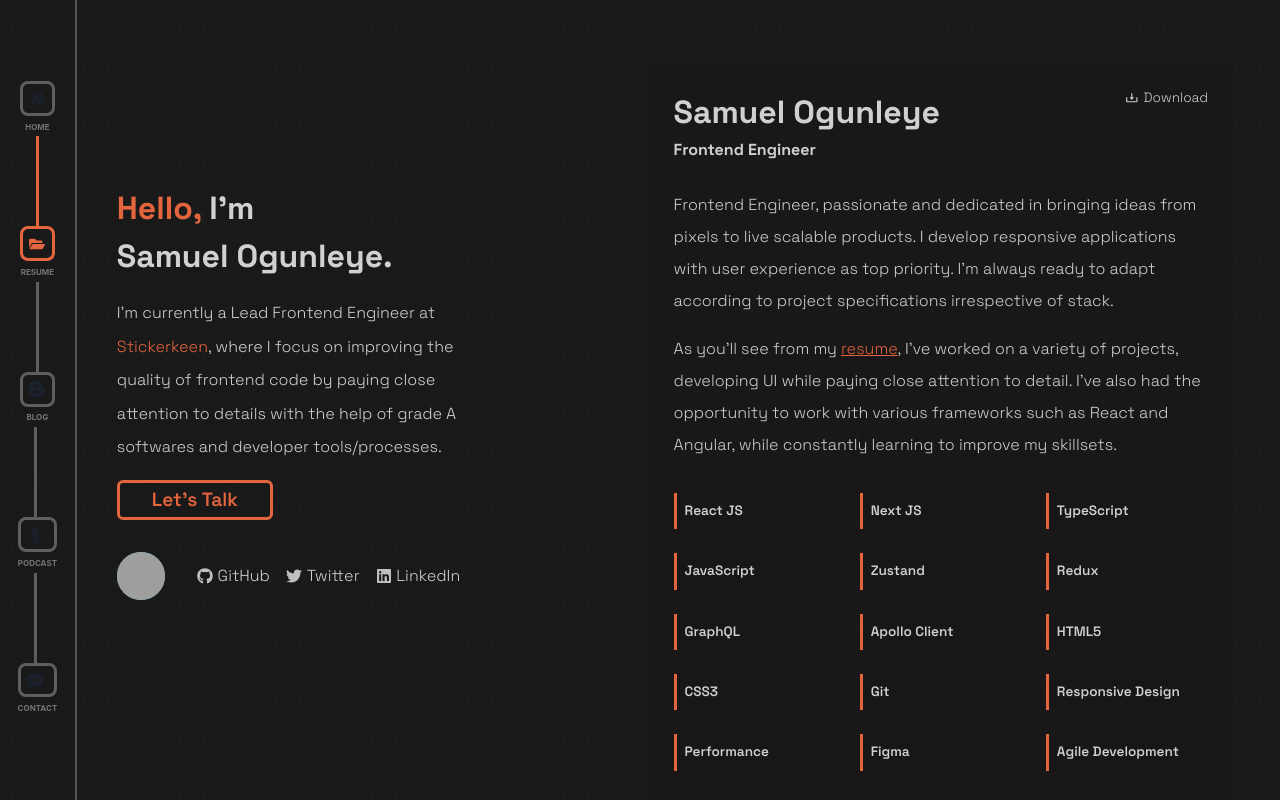
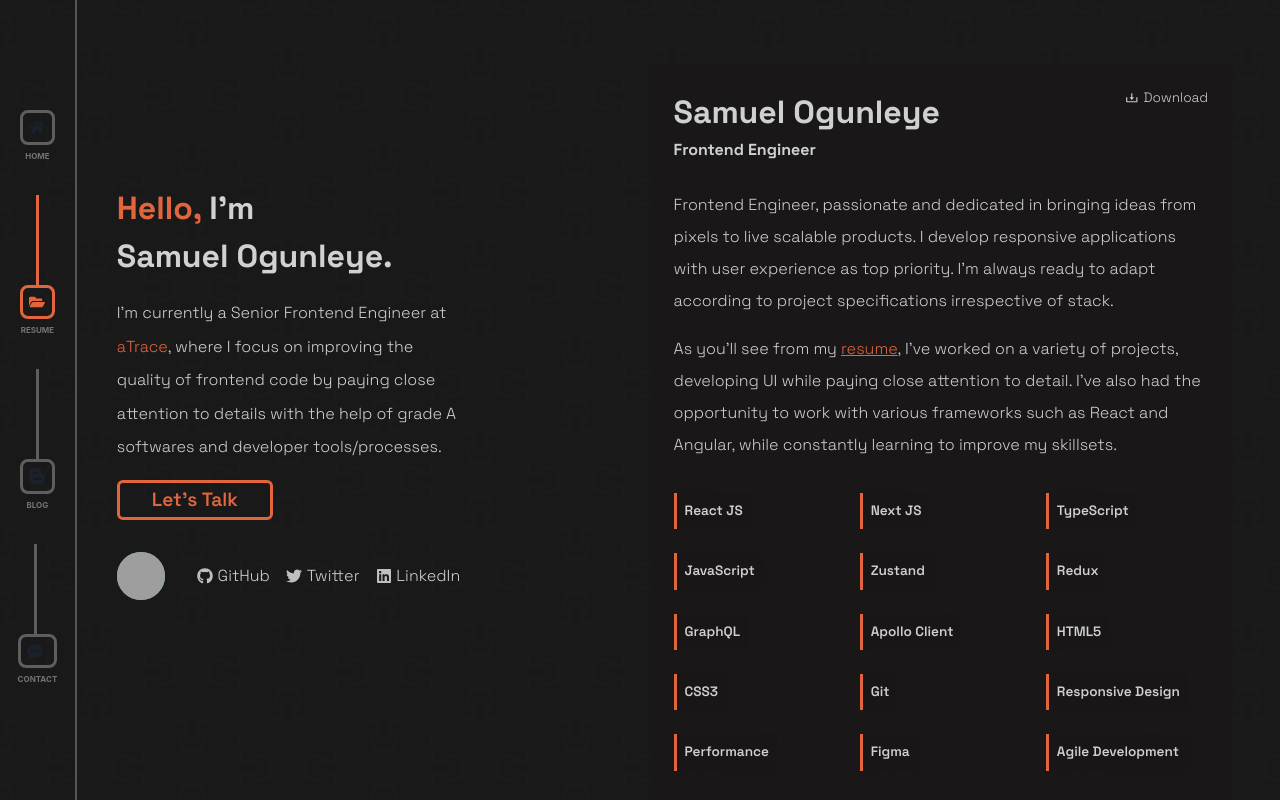
Before and after one commit to Sproff/sproff-portfolio, a React (Create React App) app: page /resume in a window 1280 px wide. Built offline with nearby package versions, Linux system fonts and the light colour scheme; grey boxes are pictures that could not be loaded.

Commit message:
feat: 🎸 minor changes

```diff
--- a/src/components/home/Main.jsx
+++ b/src/components/home/Main.jsx
@@ -50,9 +50,9 @@ export const Main = () => {
 						width={["100%", "100%", "100%", "100%"]}
 						lineHeight="2.1"
 					>
-						I'm currently a Lead Frontend Engineer at{" "}
+						I'm currently a Senior Frontend Engineer at{" "}
 						<CLink
-							href="https://stickerkeen.com"
+							href="https://atrace.co"
 							style={{
 								boxShadow: "none",
 								color: "rgb(226 101 62)",
@@ -60,7 +60,7 @@ export const Main = () => {
 							isExternal
 						>
 							{" "}
-							Stickerkeen
+							aTrace
 						</CLink>
 						, where I focus on improving the quality of frontend code by paying
 						close attention to details with the help of grade A softwares and
--- a/src/layouts/MobileNavBar.jsx
+++ b/src/layouts/MobileNavBar.jsx
@@ -2,7 +2,7 @@ import { Box, HStack, Text } from "@chakra-ui/react";
 import React from "react";
 import { NavLink } from "react-router-dom";
 
-import { FaFolderOpen, FaHome, FaMicrophone } from "react-icons/fa";
+import { FaFolderOpen, FaHome } from "react-icons/fa";
 import { BsFillChatDotsFill } from "react-icons/bs";
 import { ImBlogger } from "react-icons/im";
 import { GoProject } from "react-icons/go";
@@ -35,12 +35,6 @@ export const MobileNavBar = () => {
 		},
 		{
 			id: 5,
-			icon: <FaMicrophone />,
-			title: "Podcast",
-			link: "/podcast",
-		},
-		{
-			id: 6,
 			icon: <BsFillChatDotsFill />,
 			title: "Contact",
 			link: "/contact",
--- a/src/layouts/SideBar.jsx
+++ b/src/layouts/SideBar.jsx
@@ -2,7 +2,7 @@ import { Box, Text, VStack } from "@chakra-ui/react";
 import React from "react";
 import { NavLink } from "react-router-dom";
 
-import { FaFolderOpen, FaHome, FaMicrophone } from "react-icons/fa";
+import { FaFolderOpen, FaHome } from "react-icons/fa";
 import { BsFillChatDotsFill } from "react-icons/bs";
 import { ImBlogger } from "react-icons/im";
 
@@ -28,12 +28,6 @@ export const SideBar = () => {
 		},
 		{
 			id: 3,
-			icon: <FaMicrophone />,
-			title: "Podcast",
-			link: "/podcast",
-		},
-		{
-			id: 4,
 			icon: <BsFillChatDotsFill />,
 			title: "Contact",
 			link: "/contact",
--- a/src/pages/Resume.jsx
+++ b/src/pages/Resume.jsx
@@ -23,7 +23,7 @@ export const Resume = () => {
 	];
 
 	const resumeLink =
-		"https://drive.google.com/file/d/12B7t728Ar-IvtV5ie188O4Tawj1HMwa6/view?usp=drive_link";
+		"https://drive.google.com/file/d/14j3NfFnZW2kvosSPpWi8tc1RFko5wiP0/view?usp=sharing";
 
 	return (
 		<Box w="100%">
```
